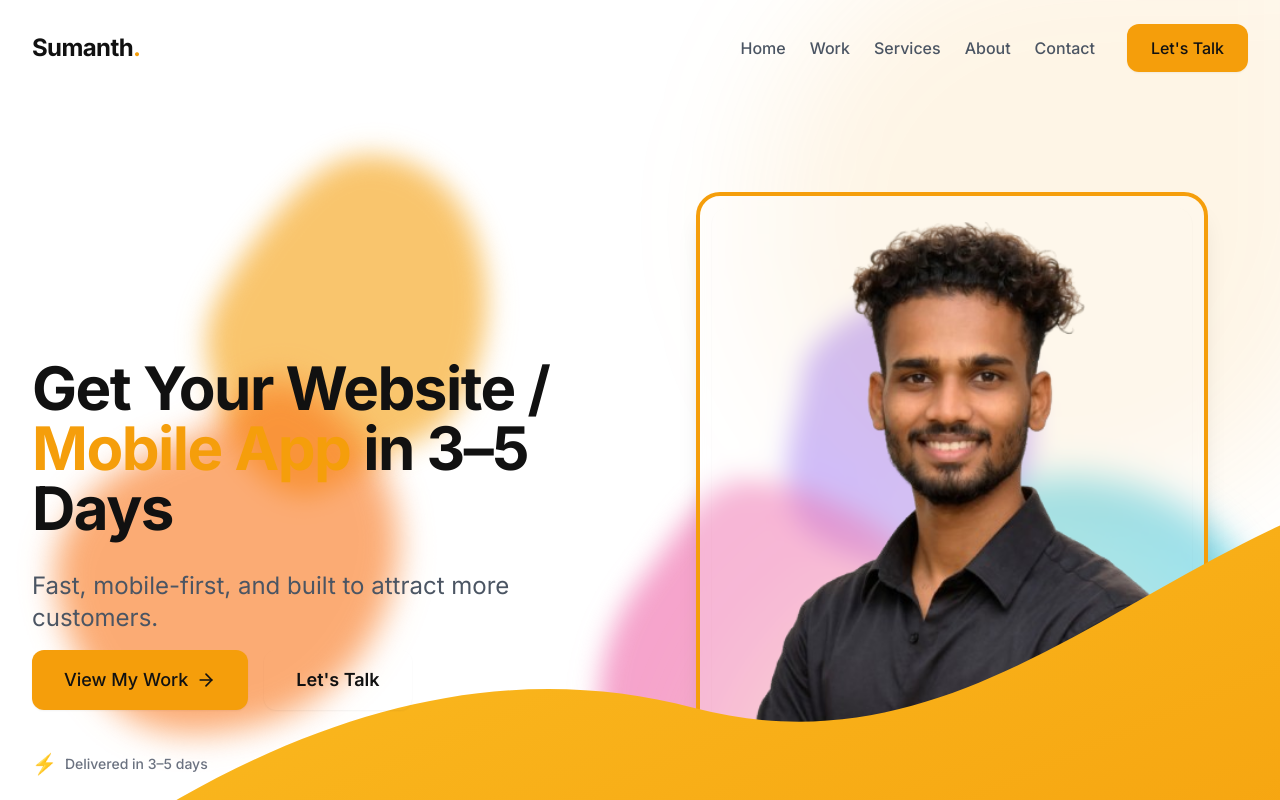
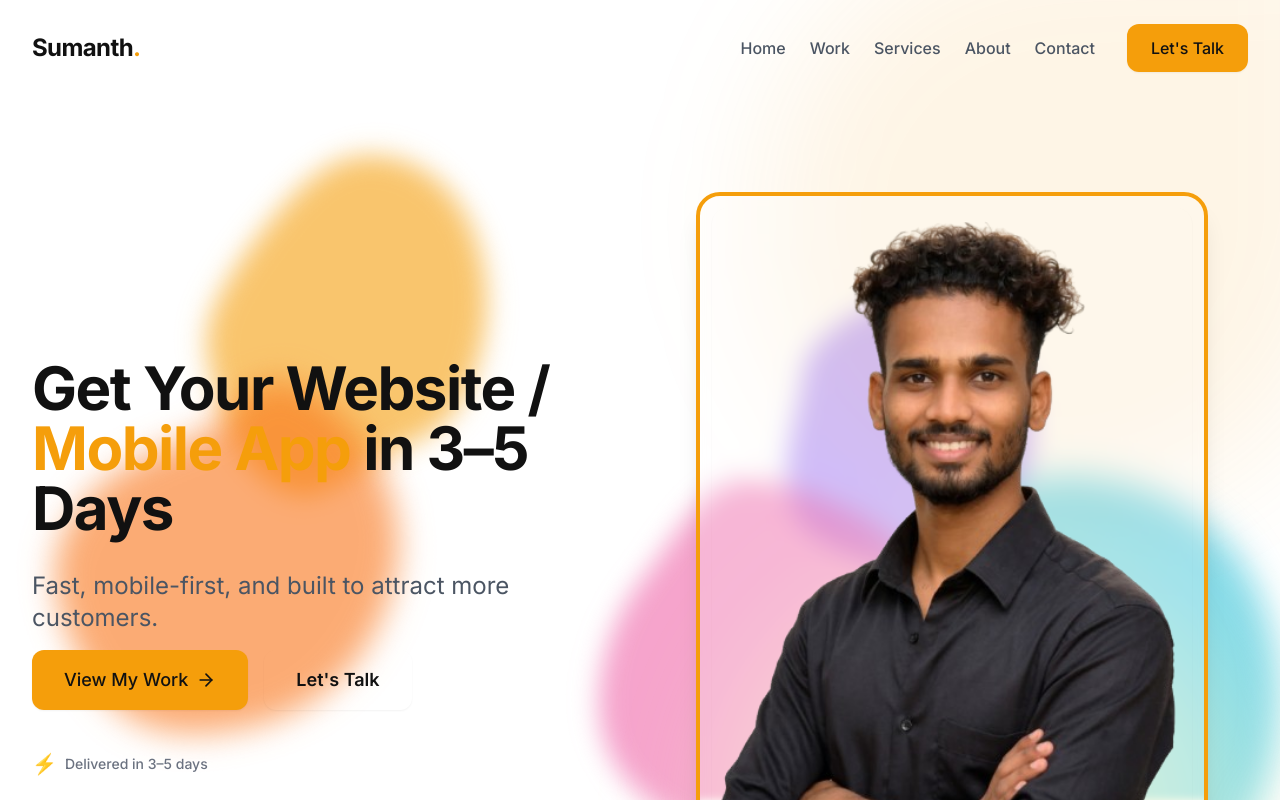
Before and after one commit to sumanthangadi/my_portfolio, a React (Vite) app: page / in a window 1280 px wide. Shown: the top 800 px of the page. Built offline with nearby package versions, Linux system fonts and the light colour scheme.

Commit message:
Remove yellow slide-shaped SVG from Hero section

```diff
--- a/src/components/Hero.jsx
+++ b/src/components/Hero.jsx
@@ -12,30 +12,7 @@ export function Hero() {
 
             <div className="absolute bottom-0 right-10 w-[500px] h-[500px] bg-yellow-100/50 rounded-full blur-3xl z-0 hidden md:block"></div>
 
-            {/* Smooth amber SVG blob at bottom for accent */}
-            <svg
-                viewBox="0 0 1440 600"
-                xmlns="http://www.w3.org/2000/svg"
-                className="absolute bottom-0 left-0 w-full h-[85%] z-10 pointer-events-none hidden md:block"
-                preserveAspectRatio="none"
-            >
-                <defs>
-                    <linearGradient id="amberGradient" x1="0" y1="0" x2="1" y2="1">
-                        <stop offset="0%" stopColor="#FBBF24" />
-                        <stop offset="100%" stopColor="#F59E0B" />
-                    </linearGradient>
-                </defs>
 
-                <path
-                    fill="url(#amberGradient)"
-                    d="M0,500
-                       C260,380 520,320 780,360
-                       C1040,400 1220,300 1440,240
-                       L1440,600
-                       L0,600
-                       Z"
-                />
-            </svg>
 
             <div className="max-w-7xl mx-auto px-4 sm:px-6 lg:px-8 relative grid md:grid-cols-2 gap-12 lg:gap-8 items-center">
 
```
